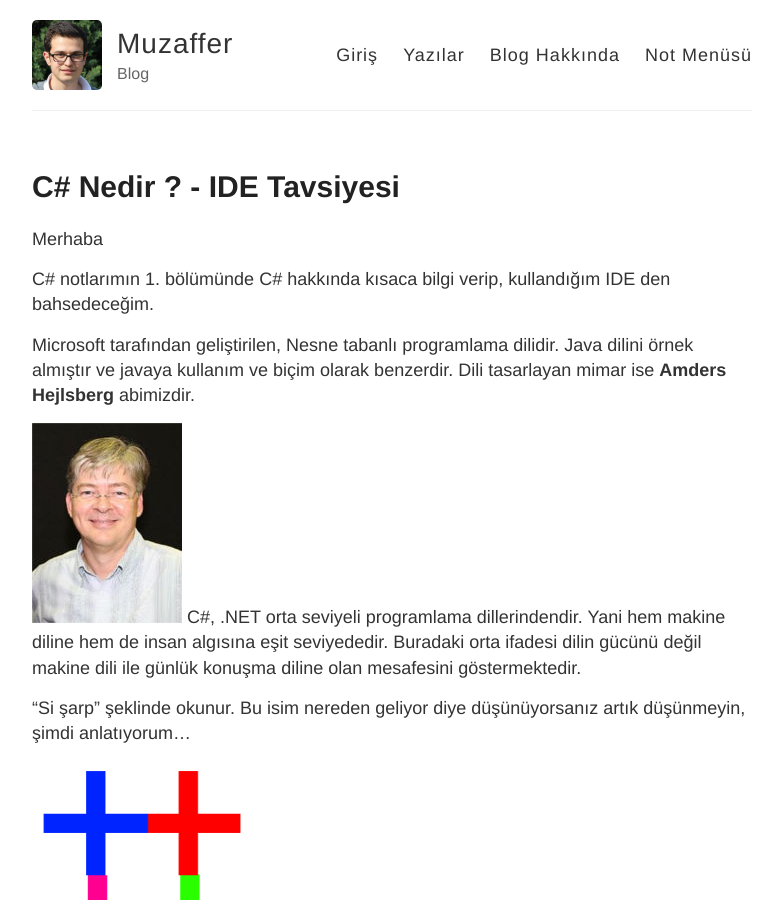
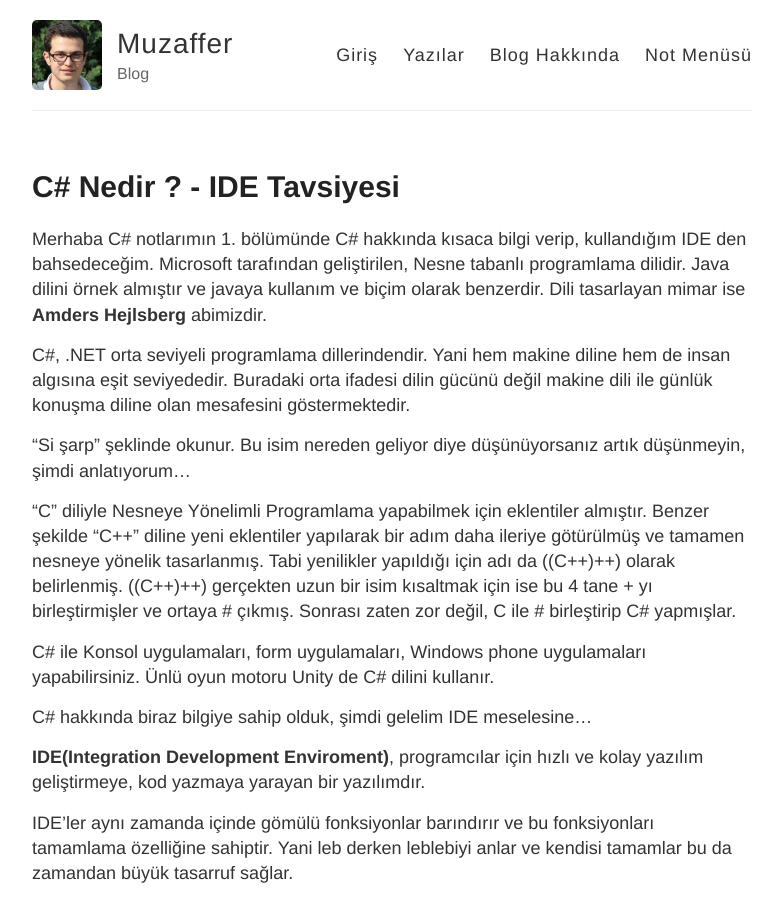
Before and after one commit to yldrmzffr/yldrmzffr.github.io, a Jekyll site: the page built from _posts/2016-12-02-csharpnedir.md, in a window 1280 px wide and 900 px high. Shown: the whole window, without its empty margins (248-1029 px from the left). Built offline with Jekyll 4.4.1, drawn with Linux system fonts in a browser that asks for light colours.

Commit message:
Update 2016-12-02-csharpnedir.md

```diff
--- a/_posts/2016-12-02-csharpnedir.md
+++ b/_posts/2016-12-02-csharpnedir.md
@@ -4,18 +4,13 @@
 ---
 
 Merhaba
-
 C# notlarımın 1. bölümünde C# hakkında kısaca bilgi verip, kullandığım IDE den bahsedeceğim.
-
 Microsoft tarafından geliştirilen, Nesne tabanlı programlama dilidir. Java dilini örnek almıştır ve javaya kullanım ve biçim olarak benzerdir. Dili tasarlayan mimar ise <b>Amders Hejlsberg</b> abimizdir.
 
-![_AmdersHejlsberg.jpg]({{ site.baseurl }}/images/AmdersHejlsberg.jpg)
 C#, .NET orta seviyeli programlama dillerindendir. Yani hem makine diline hem de insan algısına eşit seviyededir. Buradaki orta ifadesi dilin gücünü değil makine dili ile günlük konuşma diline olan mesafesini göstermektedir.
 
 “Si şarp” şeklinde okunur. Bu isim nereden geliyor diye düşünüyorsanız artık düşünmeyin, şimdi anlatıyorum...
 
-
-![_csharp.png]({{ site.baseurl }}/images/csharp.png)
 “C” diliyle Nesneye Yönelimli Programlama yapabilmek için eklentiler almıştır.
  Benzer şekilde “C++” diline yeni eklentiler yapılarak bir adım daha ileriye götürülmüş ve tamamen nesneye yönelik tasarlanmış. Tabi yenilikler yapıldığı için adı da ((C++)++) olarak belirlenmiş. ((C++)++)  gerçekten uzun bir isim kısaltmak için ise bu 4 tane + yı birleştirmişler ve ortaya # çıkmış.
 Sonrası zaten zor değil, C ile # birleştirip C# yapmışlar.
```
